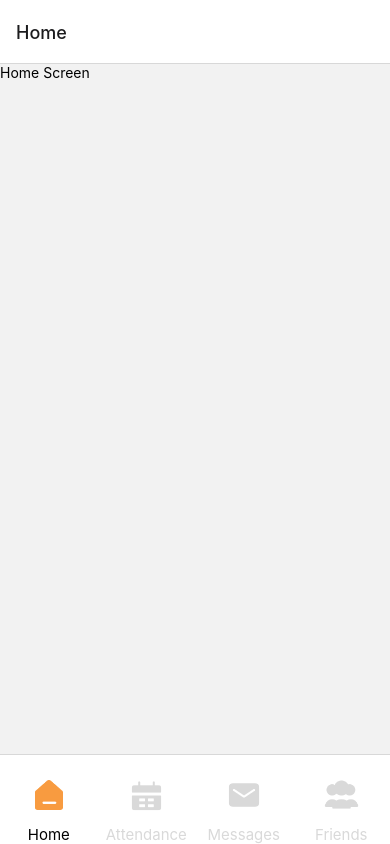
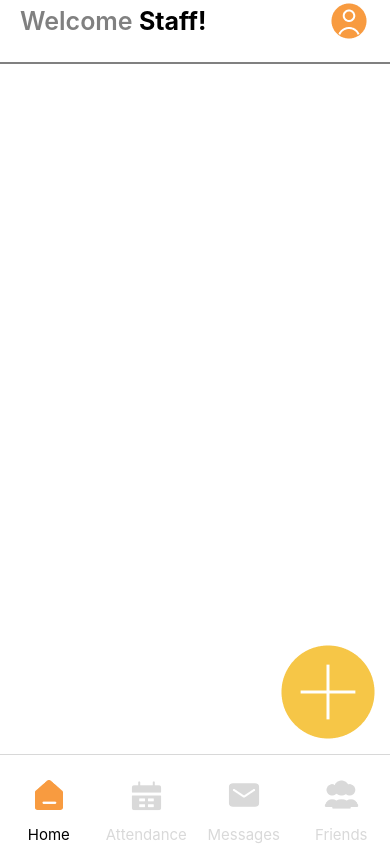
Before and after one commit to ChangePlusPlusVandy/fl-frontend, a React Native app: screen /StaffTabs in a window 390 px wide. Built offline with nearby package versions, Linux system fonts and the light colour scheme.

Commit message:
Staff Home Page look done

```diff
--- a/app/components/NavBarStaff.tsx
+++ b/app/components/NavBarStaff.tsx
@@ -1,7 +1,7 @@
 import React from "react";
 import { StyleSheet, Text, View, Image } from "react-native";
 import { createBottomTabNavigator } from "@react-navigation/bottom-tabs";
-import Home from "../screens/Home";
+import Home from "../screens/StaffHome";
 import Messages from "../screens/Messages";
 import Friends from "../screens/Friends";
 import Attendance from "../screens/Attendance";
@@ -14,7 +14,7 @@
 
 const NavBarStaff = () => {
   return (
-    <Tab.Navigator screenOptions={{ tabBarStyle: { height: 90 } }}>
+    <Tab.Navigator screenOptions={{ tabBarStyle: { height: 90 }, headerShown: false}}>
       <Tab.Screen
         name="Home"
         component={Home}
--- /dev/null
+++ b/app/screens/StaffHome.tsx
@@ -0,0 +1,80 @@
+import React, { useState } from 'react';
+import {
+  View,
+  Text,
+  SafeAreaView,
+  TouchableOpacity,
+  StyleSheet,
+  Image,
+  TextInput,
+  KeyboardAvoidingView,
+  Platform,
+  ScrollView,
+} from 'react-native';
+import { NavigationProp } from '@react-navigation/native';
+import ProfilePic from '../../assets/User_circle.png';
+import AddPic from '../../assets/Add.png';
+
+interface RouterProps {
+  navigation: NavigationProp<any, any>;
+}
+
+const StaffHome = ({ navigation }: RouterProps) => {
+  const [name, setName] = useState('Staff');
+
+  return (
+    <KeyboardAvoidingView
+      behavior={Platform.OS === 'ios' ? 'padding' : 'height'}
+      style={styles.container}
+    >
+      <SafeAreaView>
+        <ScrollView>
+          <View style={styles.headerContainer}>
+            <Text style={styles.headerText}>Welcome </Text>
+            <Text style={styles.nameText}>{name}!</Text>
+            <Image source={ProfilePic} style={styles.profilePic} />
+          </View>
+        </ScrollView>
+      </SafeAreaView>
+
+      <TouchableOpacity style={styles.addPic}>
+        <Image source={AddPic} />
+      </TouchableOpacity>
+    </KeyboardAvoidingView>
+  );
+};
+
+const styles = StyleSheet.create({
+  headerContainer: {
+    flexDirection: 'row',
+    alignItems: 'center',
+    paddingHorizontal: 20,
+    marginBottom: 20,
+    paddingBottom: 20,
+    borderBottomWidth: 2,
+    borderBottomColor: 'grey',
+  },
+  headerText: {
+    fontSize: 25,
+    fontWeight: '600',
+    color: 'grey',
+  },
+  nameText: {
+    fontSize: 25,
+    fontWeight: 'bold',
+  },
+  container: {
+    flex: 1,
+    backgroundColor: 'white',
+  },
+  profilePic: {
+    marginLeft: 'auto',
+  },
+  addPic: {
+    position: 'absolute',
+    bottom: 0,
+    right: 0,
+  },
+});
+
+export default StaffHome;
--- a/app/screens/UserHome.tsx
+++ b/app/screens/UserHome.tsx
@@ -21,7 +21,7 @@
   }
 
 const UserHome = ({ navigation }: RouterProps) => {
-    const [name, setName] = useState('name');
+    const [name, setName] = useState('User');
 
     return (
 
```
Also changed, not shown: assets/Add.png (added).
